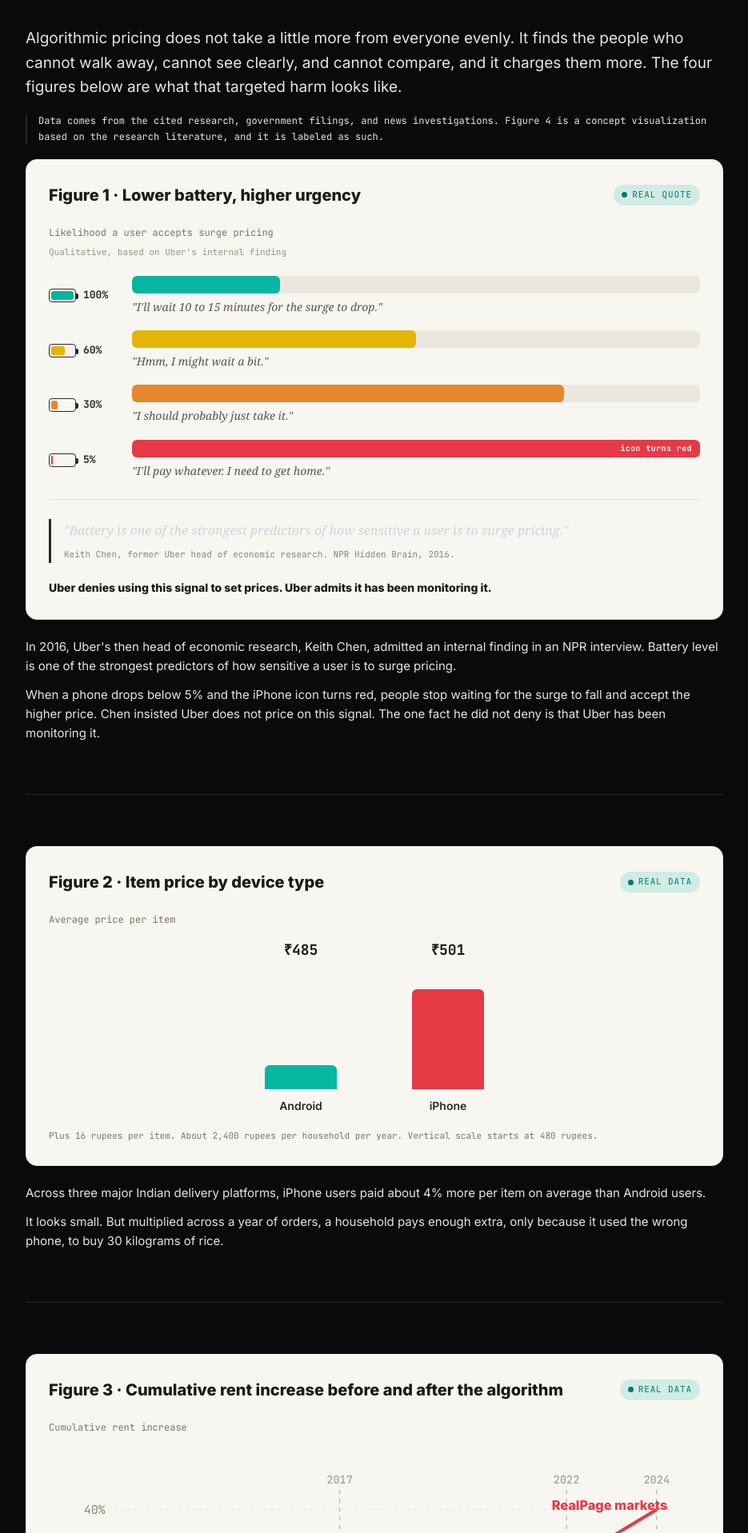
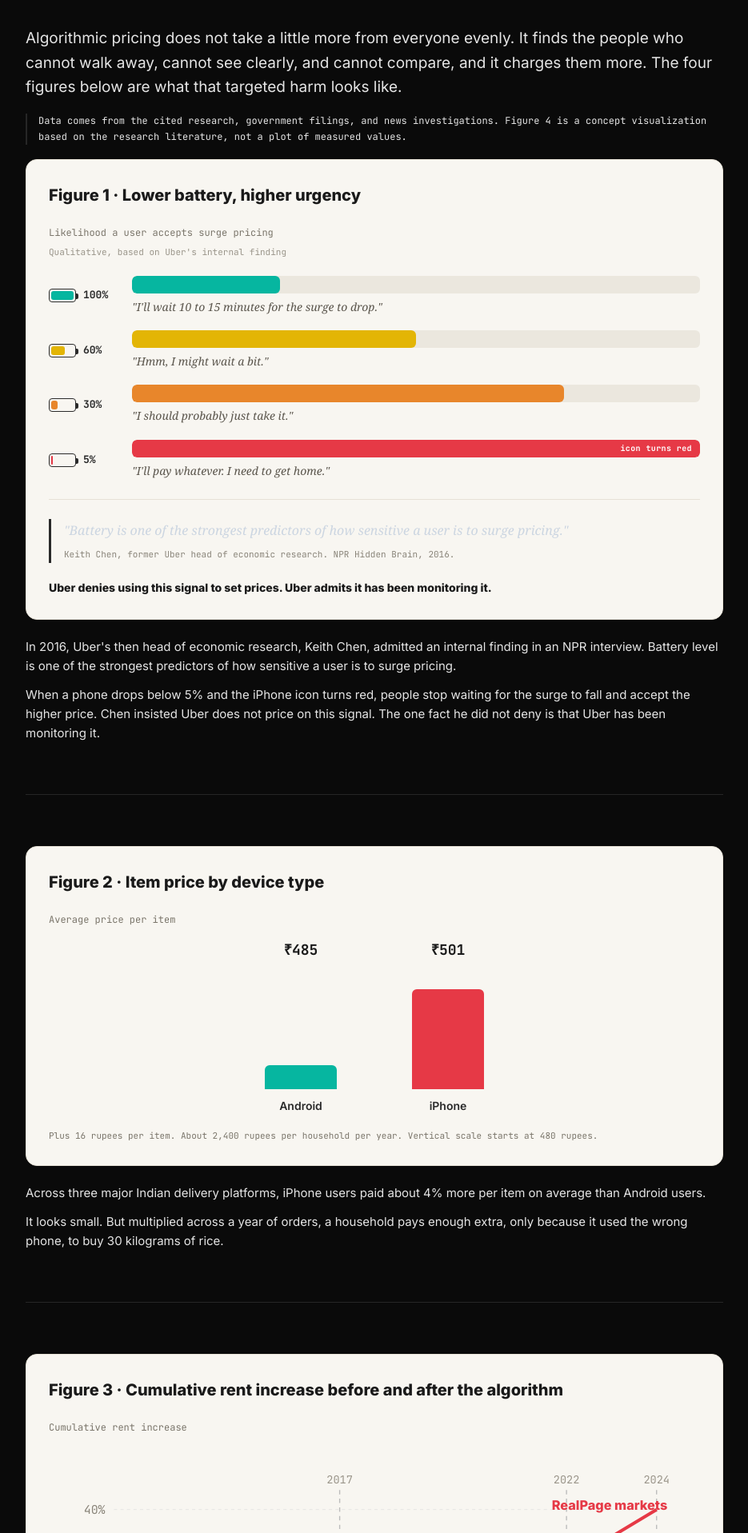
Before and after one commit to crushWu8/my-site, a Jekyll site: the page built from _posts/2026-06-18-the-price-is-watching-you.md, in a window 1280 px wide. Shown: the part 4051-5968 px from the top of the page at 80% size, without its empty margins (172-1107 px from the left). Built offline with Jekyll 4.4.1, drawn with Linux system fonts in a browser that asks for light colours.

Commit message:
new blog

```diff
--- a/_posts/2026-06-18-the-price-is-watching-you.md
+++ b/_posts/2026-06-18-the-price-is-watching-you.md
@@ -101,14 +101,13 @@
   <section class="pe-sec pe-cost reveal" aria-labelledby="pe-cost-h">
     <h2 id="pe-cost-h">When Your Data Becomes the Price</h2>
     <p>Algorithmic pricing does not take a little more from everyone evenly. It finds the people who cannot walk away, cannot see clearly, and cannot compare, and it charges them more. The four figures below are what that targeted harm looks like.</p>
-    <p class="pe-foot-note">Data comes from the cited research, government filings, and news investigations. Figure 4 is a concept visualization based on the research literature, and it is labeled as such.</p>
+    <p class="pe-foot-note">Data comes from the cited research, government filings, and news investigations. Figure 4 is a concept visualization based on the research literature, not a plot of measured values.</p>
 
     <!-- Figure 1 · Battery quote -->
     <div class="pe-fig reveal">
       <figure class="pe-figure">
         <div class="pe-fig-head">
           <span class="pe-fig-title">Figure 1 &middot; Lower battery, higher urgency</span>
-          <span class="pe-badge pe-badge-real">REAL QUOTE</span>
         </div>
         <div class="pe-bars2-cap">Likelihood a user accepts surge pricing</div>
         <div class="pe-bc-sub">Qualitative, based on Uber's internal finding</div>
@@ -162,7 +161,6 @@
       <figure class="pe-figure">
         <div class="pe-fig-head">
           <span class="pe-fig-title">Figure 2 &middot; Item price by device type</span>
-          <span class="pe-badge pe-badge-real">REAL DATA</span>
         </div>
         <div class="pe-bars2-cap">Average price per item</div>
         <div class="pe-bars2">
@@ -192,7 +190,6 @@
       <figure class="pe-figure">
         <div class="pe-fig-head">
           <span class="pe-fig-title">Figure 3 &middot; Cumulative rent increase before and after the algorithm</span>
-          <span class="pe-badge pe-badge-real">REAL DATA</span>
         </div>
         <div class="pe-line-cap">Cumulative rent increase</div>
         <svg class="pe-linechart" viewBox="0 0 600 320" role="img" aria-label="Line chart comparing cumulative rent increase in markets using RealPage versus other markets">
@@ -259,7 +256,6 @@
       <figure class="pe-figure">
         <div class="pe-fig-head">
           <span class="pe-fig-title">Figure 4 &middot; How consumer surplus gets transferred</span>
-          <span class="pe-badge pe-badge-concept">CONCEPT</span>
         </div>
         <div class="pe-line-cap">Where the value goes</div>
         <div class="pe-stack">
@@ -444,12 +440,8 @@
 /* figure card: a fixed cream "paper" surface in both themes */
 .pe-figure{background:#F8F6F1; color:#2a2a2a; border:1px solid #e6e1d6; border-radius:14px; padding:28px; margin:0 0 22px}
 .pe-figure *{color:inherit}
-.pe-fig-head{display:flex; justify-content:space-between; align-items:center; gap:12px; flex-wrap:wrap; margin-bottom:22px}
+.pe-fig-head{display:flex; align-items:center; gap:12px; flex-wrap:wrap; margin-bottom:22px}
 .pe-fig-title{font-family:"Inter",sans-serif; font-weight:800; font-size:clamp(16px,2.4vw,20px); color:#1a1a1a}
-.pe-badge{font-family:"JetBrains Mono",monospace; font-size:11px; letter-spacing:.08em; padding:4px 10px; border-radius:999px; display:inline-flex; align-items:center; gap:6px; white-space:nowrap}
-.pe-badge::before{content:""; width:7px; height:7px; border-radius:50%; background:currentColor; display:inline-block}
-.pe-badge-real{color:#067a6c; background:rgba(6,182,160,.16)}
-.pe-badge-concept{color:#8a6a00; background:rgba(244,211,94,.28)}
 .pe-fig-read{margin:0 0 4px}
 .pe-fig-read p{font-size:15px!important; color:var(--pe-text); margin:0 0 12px}
 .pe-fig-note{font-family:"JetBrains Mono",monospace; font-size:11px!important; color:#7a756a!important; margin:18px 0 0!important; line-height:1.5}
```
Also changed, not shown: 2 other files.
